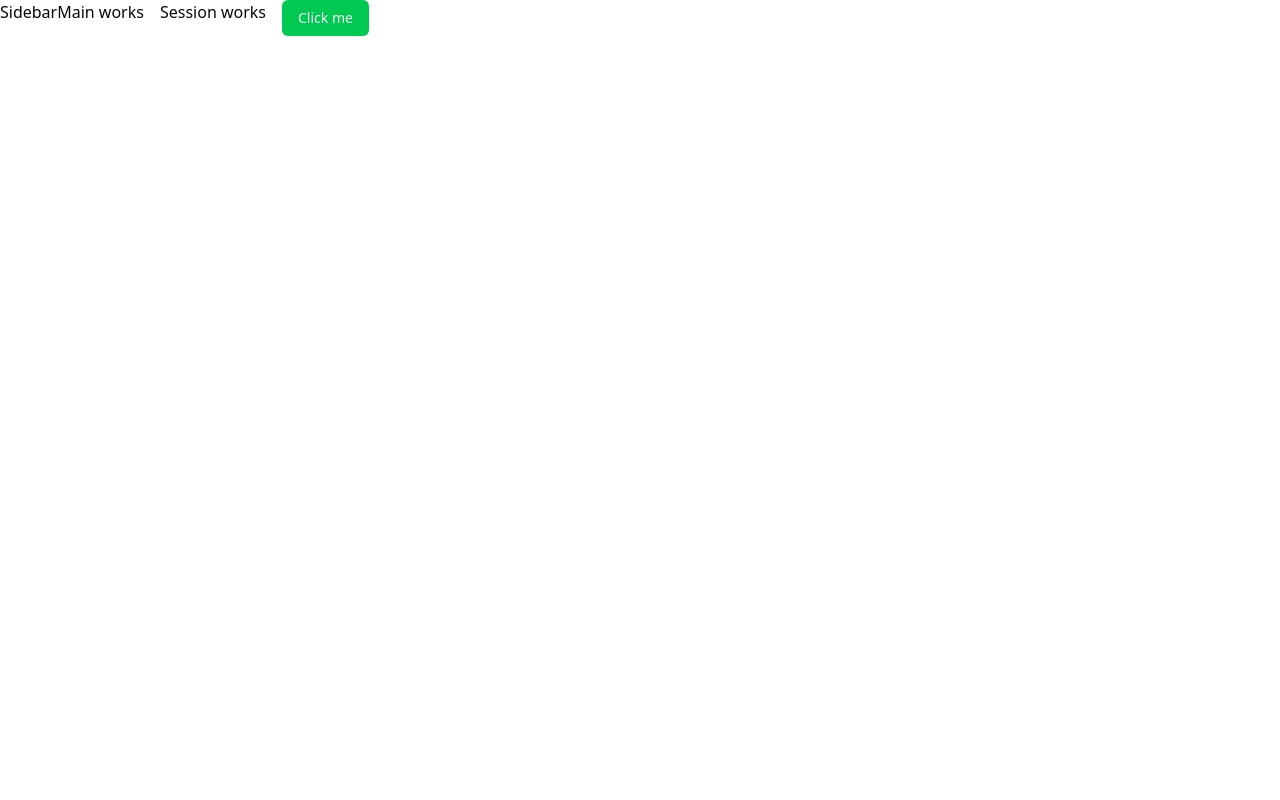
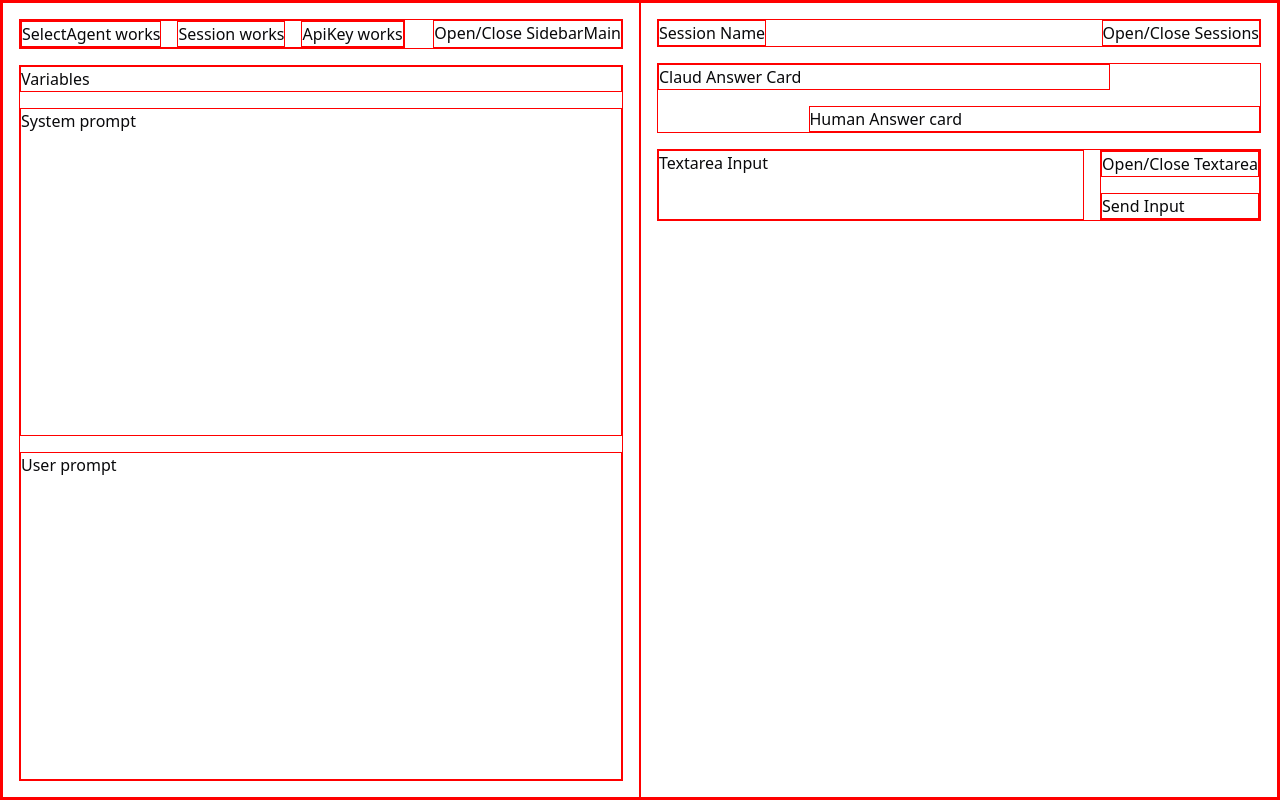
Before and after one commit to aersosi/reflectAI, a React (Vite) app: page / in a window 1280 px wide. Built offline with nearby package versions, Linux system fonts and the light colour scheme.

Commit message:
feat: layout

```diff
--- a/src/App.tsx
+++ b/src/App.tsx
@@ -1,12 +1,10 @@
-import { Button } from "@/components/ui/button";
 import { Session,SidebarMain } from "@/components";
 
 function App() {
     return (
-        <div className="flex gap-4">
+        <div className="flex h-full">
             <SidebarMain />
             <Session />
-            <Button>Click me</Button>
         </div>
     )
 }
--- /dev/null
+++ b/src/components/components/Session/Session.tsx
@@ -0,0 +1,23 @@
+function Session() {
+    return (
+        <div className="flex flex-col grow gap-4 p-4">
+            <div className="flex gap-4 justify-between">
+                <div>Session Name</div>
+                <div>Open/Close Sessions</div>
+            </div>
+            <div className="flex flex-col gap-4">
+                <div className="w-3/4">Claud Answer Card</div>
+                <div className="w-3/4 ml-auto">Human Answer card</div>
+            </div>
+            <div className="flex gap-4">
+                <div className="grow">Textarea Input</div>
+                <div className="flex flex-col gap-4">
+                    <div>Open/Close Textarea</div>
+                    <div>Send Input</div>
+                </div>
+            </div>
+        </div>
+    );
+}
+
+export default Session;
--- a/src/components/components/SidebarMain.tsx
+++ /dev/null
@@ -1,9 +0,0 @@
-function SidebarMain() {
-    return (
-        <div>
-            SidebarMain works
-        </div>
-    );
-}
-
-export default SidebarMain;
--- /dev/null
+++ b/src/components/components/SidebarMain/InputApiKey.tsx
@@ -0,0 +1,7 @@
+function InputApiKey() {
+    return (
+        <div>ApiKey works</div>
+    );
+}
+
+export default InputApiKey;
--- /dev/null
+++ b/src/components/components/SidebarMain/SelectAgent.tsx
@@ -0,0 +1,7 @@
+function SelectAgent() {
+    return (
+        <div>SelectAgent works</div>
+    );
+}
+
+export default SelectAgent;
--- a/src/components/components/Session.tsx
+++ b/src/components/components/SidebarMain/SelectModel.tsx
@@ -1,7 +1,7 @@
-function Session() {
+function SelectModel() {
     return (
         <div>Session works</div>
     );
 }
 
-export default Session;
+export default SelectModel;
--- /dev/null
+++ b/src/components/components/SidebarMain/SidebarMain.tsx
@@ -0,0 +1,25 @@
+import SelectAgent from "./SelectAgent.tsx";
+import SelectModel from "./SelectModel.tsx";
+import InputApiKey from "./InputApiKey.tsx";
+
+function SidebarMain() {
+    return (
+        <div className="flex flex-col w-1/2 gap-4 p-4">
+            <div className="flex gap-4 justify-between">
+                <div className="flex gap-4">
+                    <SelectAgent></SelectAgent>
+                    <SelectModel></SelectModel>
+                    <InputApiKey></InputApiKey>
+                </div>
+                <div>Open/Close SidebarMain</div>
+            </div>
+            <div className="flex grow flex-col gap-4">
+                <div>Variables</div>
+                <div className="grow">System prompt</div>
+                <div className="grow">User prompt</div>
+            </div>
+        </div>
+    );
+}
+
+export default SidebarMain;
--- a/src/components/index.tsx
+++ b/src/components/index.tsx
@@ -1,2 +1,2 @@
-export { default as Session } from './components/Session.tsx';
-export { default as SidebarMain } from './components/SidebarMain.tsx';
+export { default as Session } from './components/Session/Session.tsx';
+export { default as SidebarMain } from './components/SidebarMain/SidebarMain.tsx';
--- a/src/index.css
+++ b/src/index.css
@@ -116,3 +116,11 @@
     @apply bg-background text-foreground;
   }
 }
+
+html, body, #root {
+  height: 100%;
+}
+
+div, p {
+  border: 1px solid red;
+}
```
